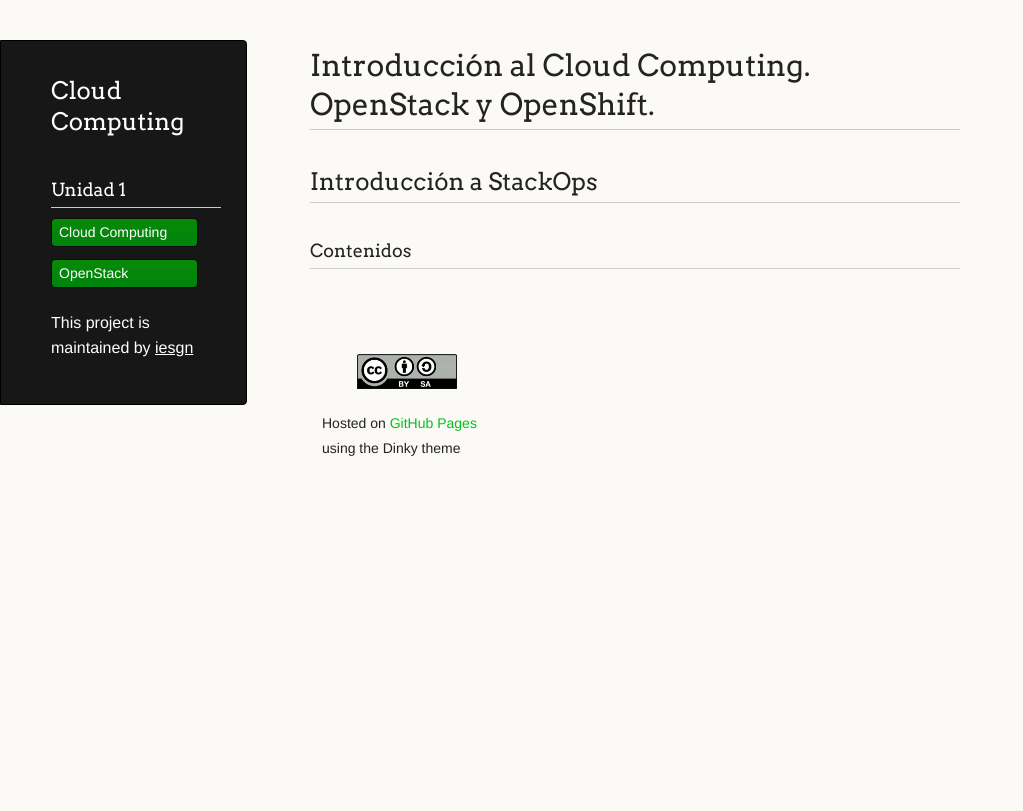
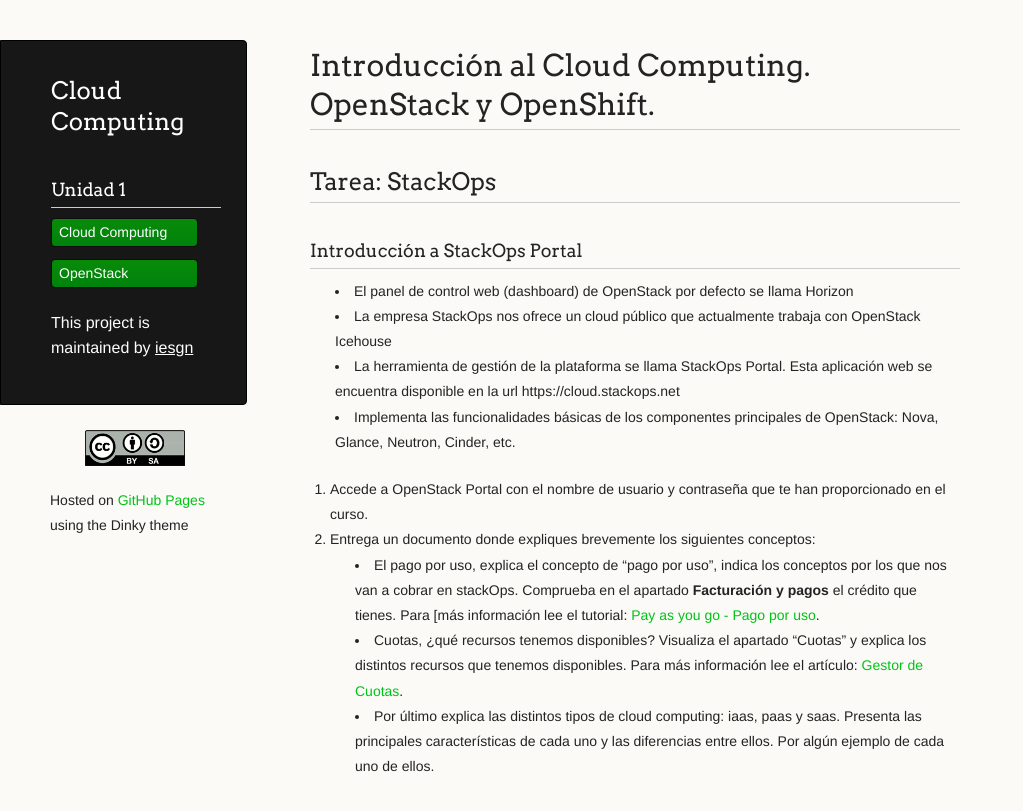
Before and after one commit to iesgn/cloud2, a Jekyll site: the page built from curso/u1/stackops.md, in a window 1280 px wide. Shown: the top 811 px of the page, without its empty margins (0-1023 px from the left). Built offline with Jekyll 4.4.1, drawn with Linux system fonts in a browser that asks for light colours.

Commit message:
Tarea u1

```diff
--- a/curso/u1/stackops.md
+++ b/curso/u1/stackops.md
@@ -4,6 +4,19 @@ tittle: Introducción al Cloud Computing. OpenStack y OpenShift.
 menu:
   - Unidad 1
 ---
-## Introducción a StackOps
+## Tarea: StackOps
 
-###Contenidos
+
+### Introducción a StackOps Portal
+
+* El panel de control web (dashboard) de OpenStack por defecto se llama Horizon
+* La empresa StackOps nos ofrece un cloud público que actualmente trabaja con OpenStack Icehouse
+* La herramienta de gestión de la plataforma se llama StackOps Portal. Esta aplicación web se encuentra disponible en la url https://cloud.stackops.net
+* Implementa las funcionalidades básicas de los componentes principales de OpenStack: Nova, Glance, Neutron, Cinder, etc.
+
+1. Accede a OpenStack Portal con el nombre de usuario y contraseña que te han proporcionado en el curso.
+2. Entrega un documento donde expliques brevemente los siguientes conceptos:
+
+	* El pago por uso, explica el concepto de "pago por uso", indica los conceptos por los que nos van a cobrar en stackOps. Comprueba en el apartado **Facturación y pagos** el crédito que tienes. Para [más información lee el tutorial: [Pay as you go - Pago por uso](https://docs.stackops.net/payasyougo-es.html).
+	* Cuotas, ¿qué recursos tenemos disponibles? Visualiza el apartado "Cuotas" y explica los distintos recursos que tenemos disponibles. Para más información lee el artículo: [Gestor de Cuotas](https://docs.stackops.net/quotas-plugin-es.html).
+	* Por último explica las distintos tipos de cloud computing: iaas, paas y saas. Presenta las principales características de cada uno y las diferencias entre ellos. Por algún ejemplo de cada uno de ellos.
```
